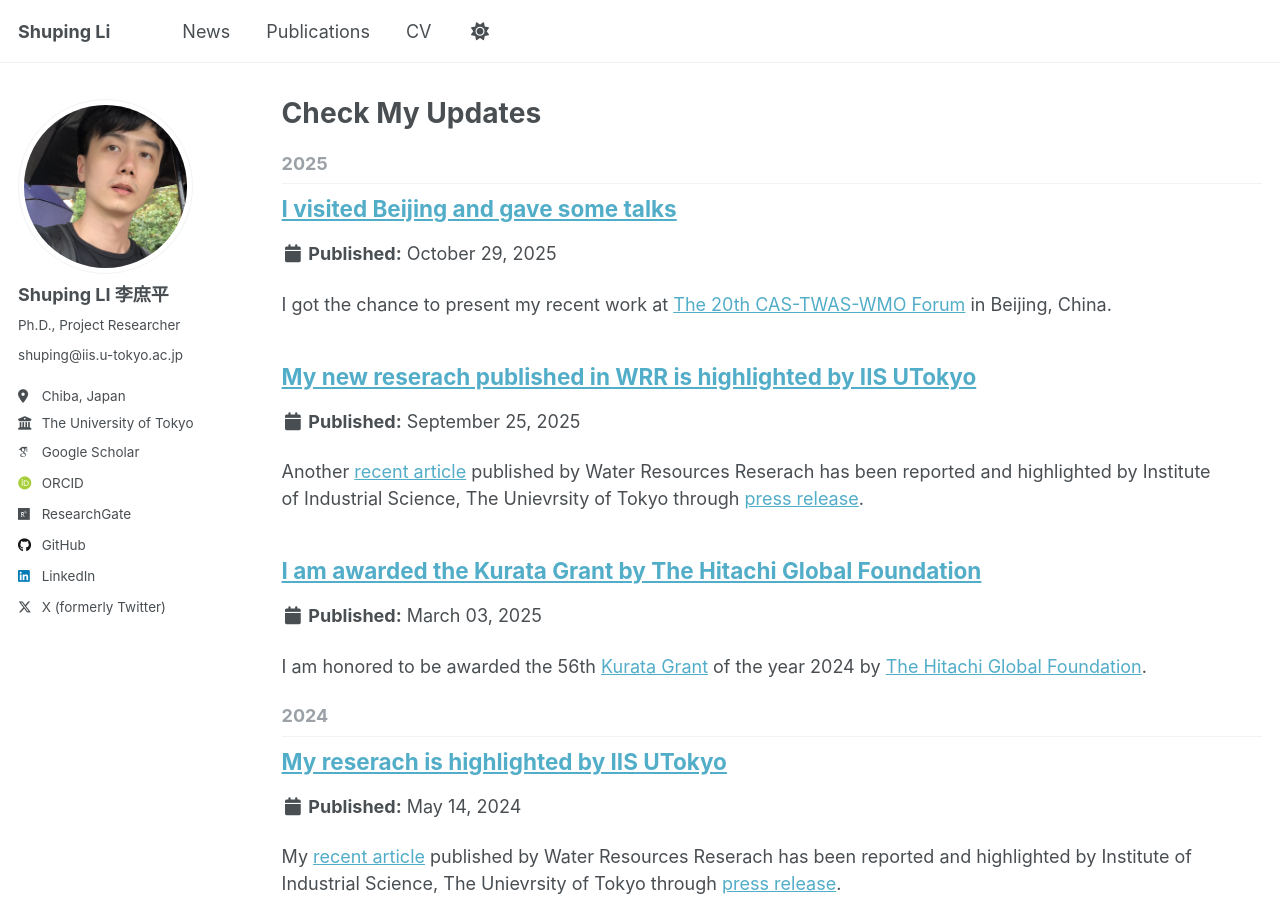
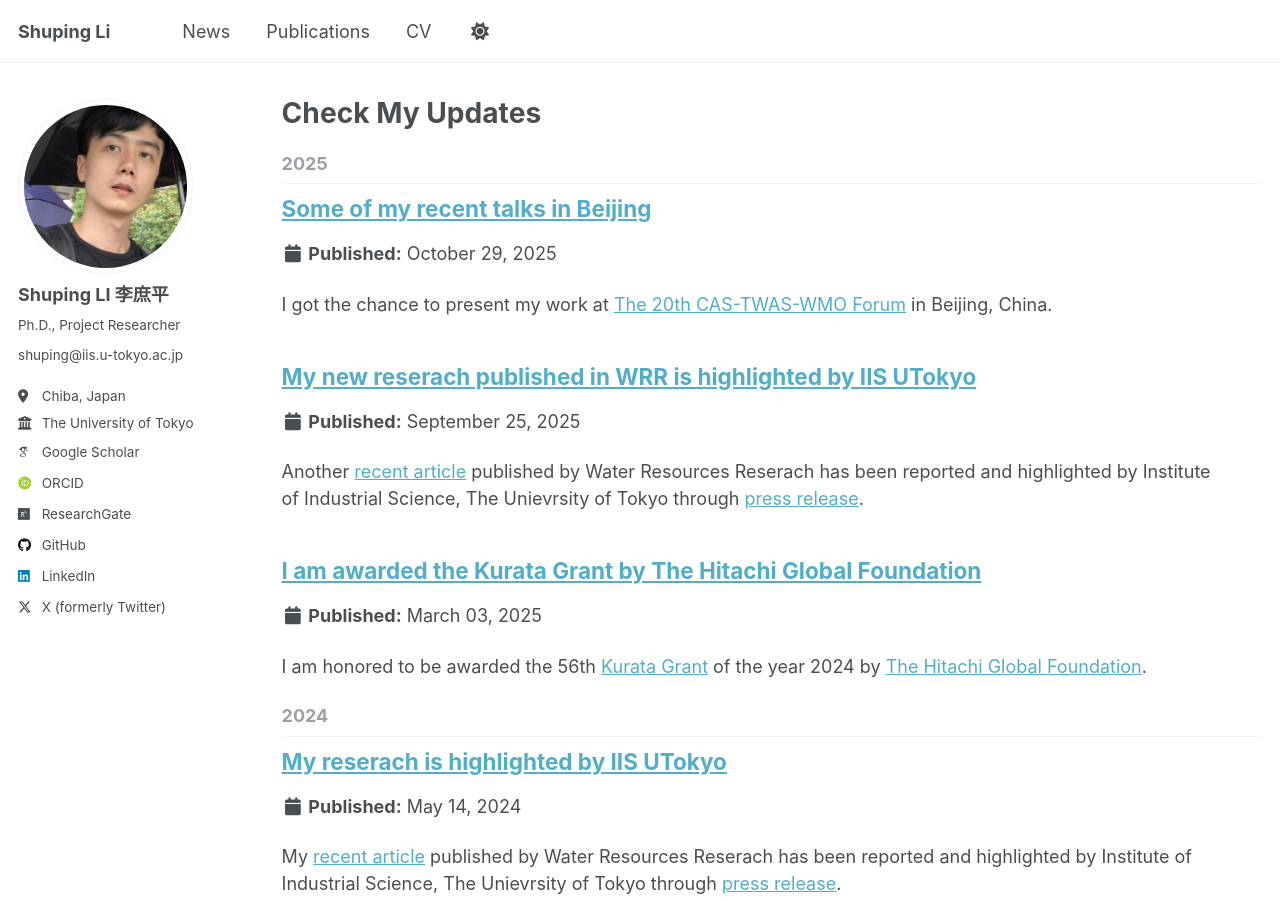
Before and after one commit to shuping-li/shuping-li.github.io, a Jekyll site: the page built from _pages/year-archive.html, in a window 1280 px wide and 900 px high. Built offline with Jekyll 4.4.1, drawn with Linux system fonts in a browser that asks for light colours; some web fonts are replaced.

Commit message:
Update title and improve text clarity in news post

```diff
--- a/_posts/2025-10-29-news-1.md
+++ b/_posts/2025-10-29-news-1.md
@@ -1,24 +1,24 @@
 ---
-title: 'I visited Beijing and gave some talks'
+title: 'Some of my recent talks in Beijing'
 date: 2025-10-29
 permalink: /posts/2025/10/news-1/
 tags:
 
 ---
 
-I got the chance to present my recent work at [The 20th CAS-TWAS-WMO Forum](https://meeting.iap.ac.cn/) in Beijing, China.
+I got the chance to present my work at [The 20th CAS-TWAS-WMO Forum](https://meeting.iap.ac.cn/) in Beijing, China.
 
 ![Abstract picture](/images/CAS-TWAS-WMO_oral.jpg)
 <p align="center">Presenting during the forum</p>
 
-After that, I was invited by [Prof. Qiuhong Tang](https://people.ucas.ac.cn/~0019184?language=en) to give a [talk](https://igsnrr.cas.cn/news/xshd_170746/202510/t20251028_7998733.html) at the [Institute of Geographic Sciences and Natural Resources Research,Chinese Academy of Science](http://english.igsnrr.cas.cn/).
+After that, I was invited by [Prof. Qiuhong Tang](https://people.ucas.ac.cn/~0019184?language=en) to give a [talk](https://igsnrr.cas.cn/news/xshd_170746/202510/t20251028_7998733.html) at the [Institute of Geographic Sciences and Natural Resources Research, Chinese Academy of Science](http://english.igsnrr.cas.cn/).
 
 I was also invited by Dr. Ning Wang to orally report my work at the [National Institute of Natural Hazards](https://www.ninhm.ac.cn/)
 
 ![Abstract picture](/images/NINH_group_photo.jpg)
 <p align="center">With audience from the NINH</p>
 
-I also had a revisit to the Summer Palace after 20 years.
+I also revisited the Summer Palace after 20 years.
 
 ![Abstract picture](/images/Summer_palace.jpg)
 <p align="center">Visiting the Summer Palace</p>
```
